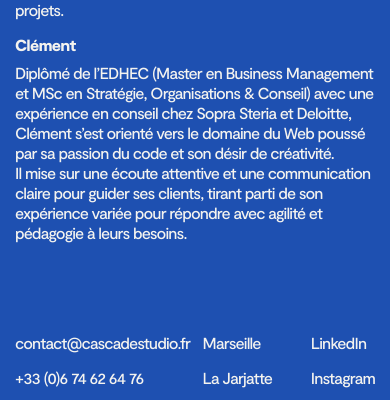
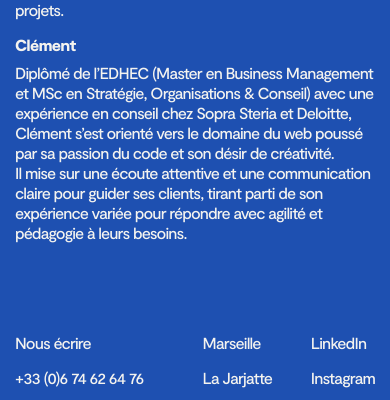
Before and after one commit to LapassetAC/cascade, a Next.js app: page /about in a window 390 px wide. Shown: the part 468-868 px from the top of the page. Built offline with nearby package versions, Linux system fonts and the light colour scheme.

Commit message:
change email on mobile

```diff
--- a/src/components/layout/footer/index.js
+++ b/src/components/layout/footer/index.js
@@ -215,6 +215,17 @@ const StyledFooter = styled.footer`
         justify-self: start;
       }
     }
+    .email-mobile {
+      @media ${({ theme }) => theme.minWidth.md} {
+        display: none;
+      }
+    }
+    .email-desktop {
+      display: none;
+      @media ${({ theme }) => theme.minWidth.md} {
+        display: block;
+      }
+    }
   }
 `;
 
@@ -256,7 +267,10 @@ export default function Footer({ colors }) {
       )}
 
       <div>
-        <a href="mailto:contact@cascadestudio.fr">contact@cascadestudio.fr</a>
+        <a href="mailto:contact@cascadestudio.fr">
+          <div className="email-mobile">Nous écrire</div>
+          <div className="email-desktop">contact@cascadestudio.fr</div>
+        </a>
         <a href="tel:+33674626476">+33 (0)6 74 62 64 76</a>
       </div>
       <div>
--- a/src/pages/about.js
+++ b/src/pages/about.js
@@ -68,7 +68,7 @@ export default function About() {
         <p>
           Diplômé de l’EDHEC (Master en Business Management et MSc en Stratégie,
           Organisations & Conseil) avec une expérience en conseil chez Sopra
-          Steria et Deloitte, Clément s’est orienté vers le domaine du Web
+          Steria et Deloitte, Clément s’est orienté vers le domaine du web
           poussé par sa passion du code et son désir de créativité. <br />
           Il mise sur une écoute attentive et une communication claire pour
           guider ses clients, tirant parti de son expérience variée pour
```
